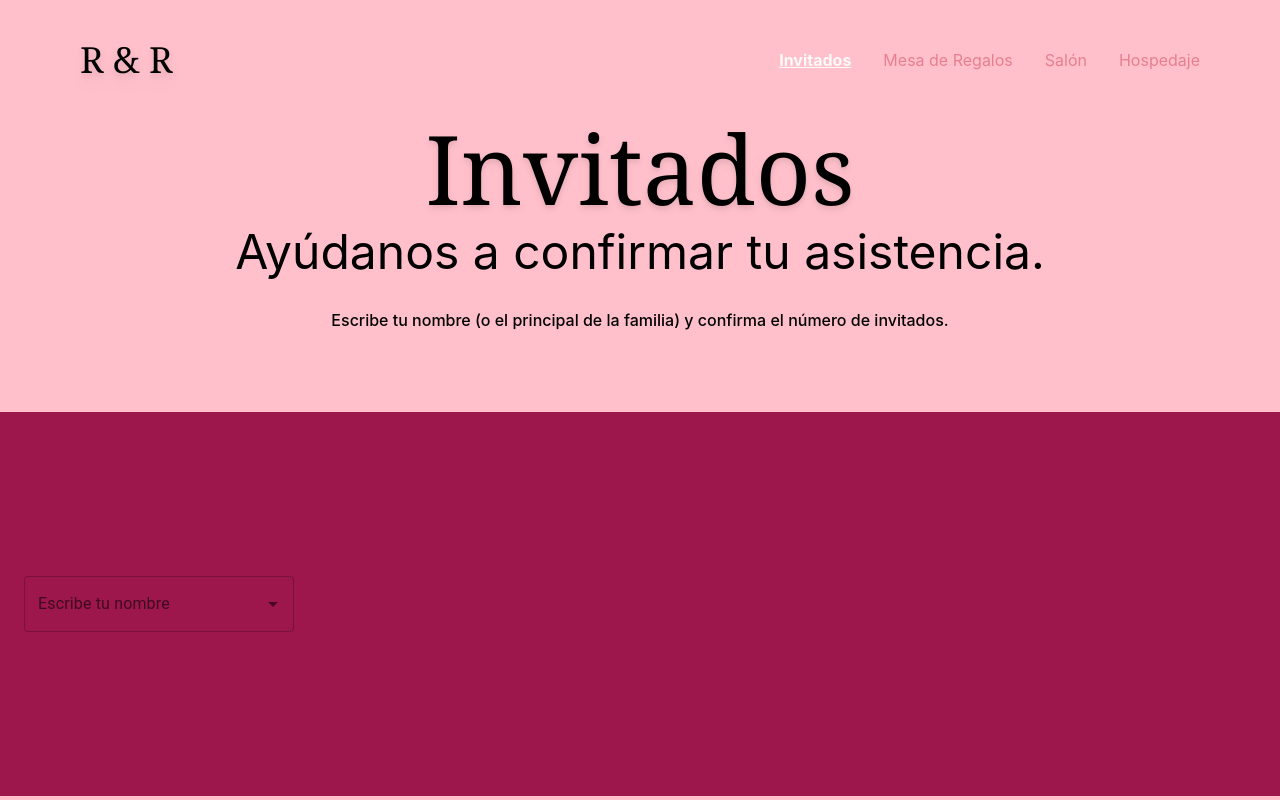
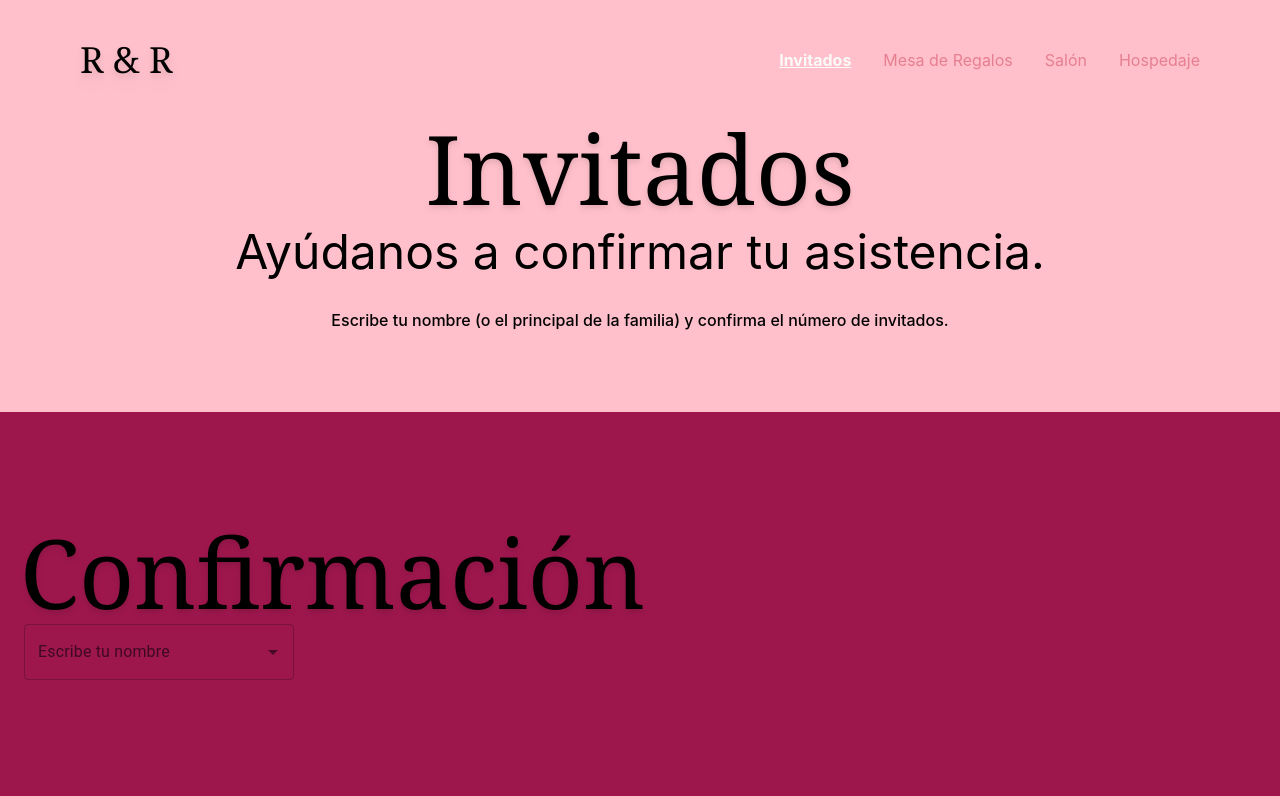
Before and after one commit to JayRmz/TheWeddingApp, a Next.js app: page /invitados in a window 1280 px wide. Shown: the top 800 px of the page. Built offline with nearby package versions, Linux system fonts and the light colour scheme; no server answers.

Commit message:
Don imbecil pt2

```diff
--- a/pages/invitados.js
+++ b/pages/invitados.js
@@ -89,6 +89,7 @@ export default function Invitados() {
       </p>
       <div className="grid p-5 grid-cols-1 md:grid-cols-2 bg-pink-800 h-96">
         <div className="self-center">
+          <Title title="Confirmación" />
           <InvitadosSearch
             invitados={invitados}
             horarios={horarios}
```
